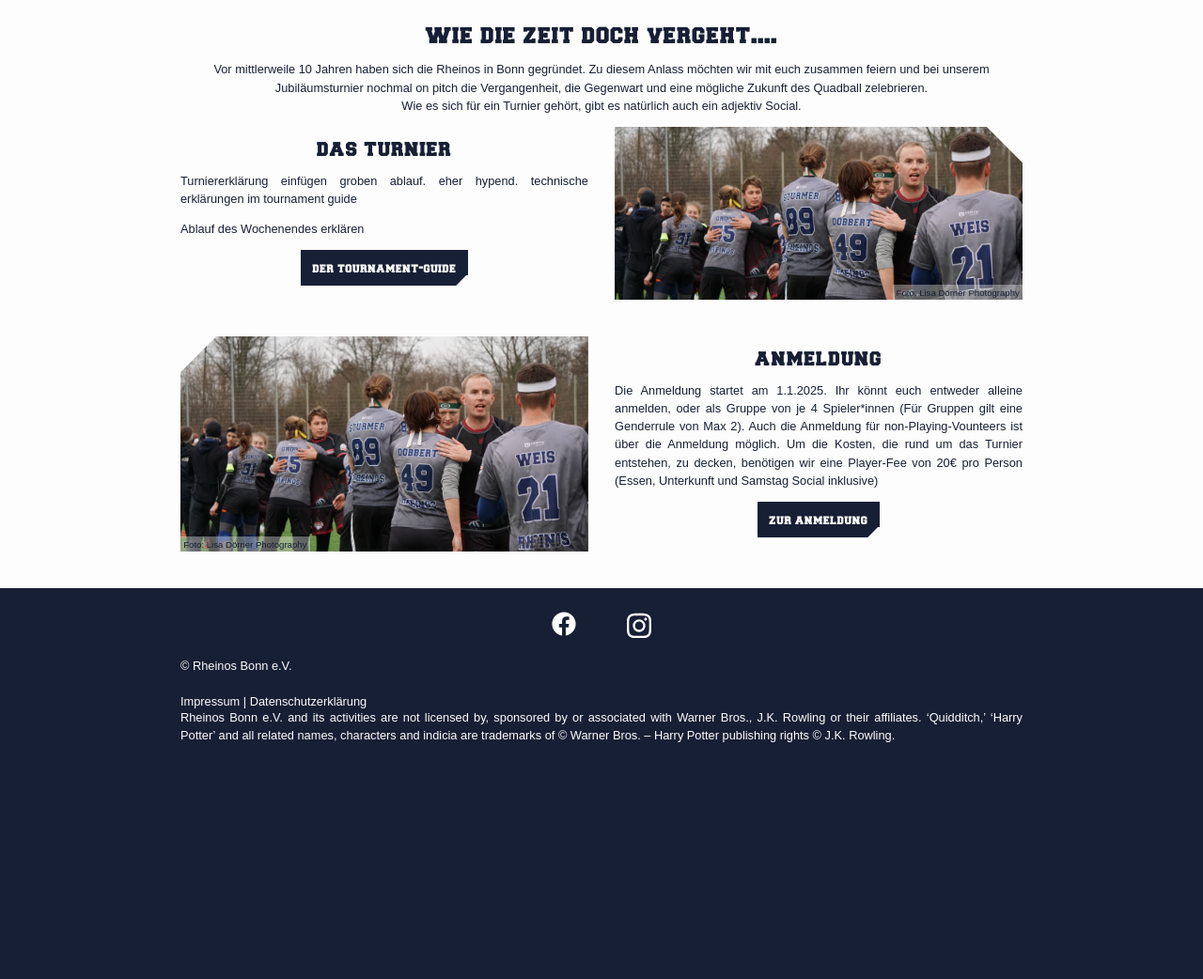
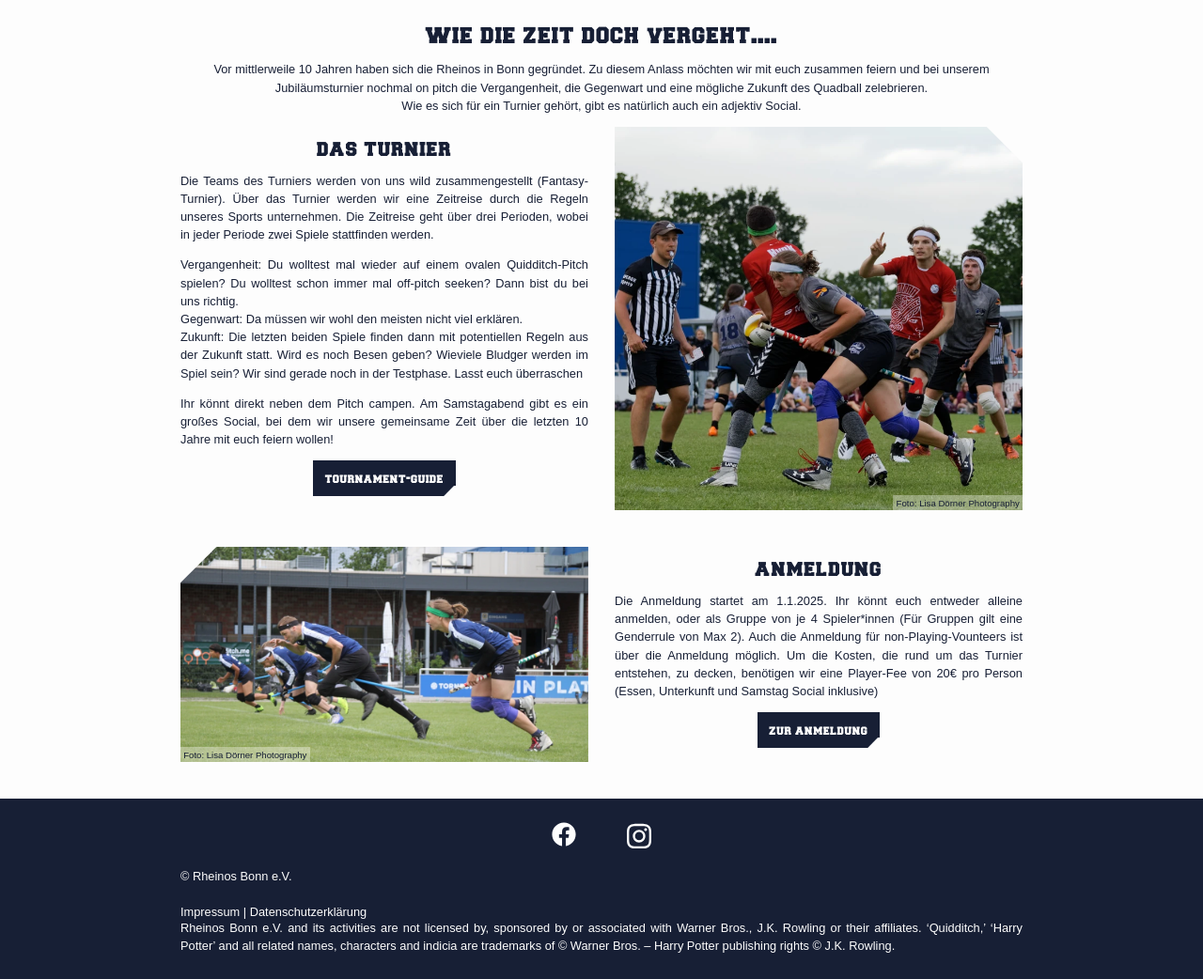
Before and after one commit to rheinos/rheinos.github.io, a Jekyll site: the page built from pages/anniversary-tournament.html, in a window 1280 px wide and 1336 px high. Shown: the part 294-1336 px from the top of the window at 94% size. Built offline with Jekyll 4.4.1, drawn with Linux system fonts in a browser that asks for light colours.

Commit message:
updating anniversary page

```diff
--- a/pages/anniversary-tournament.html
+++ b/pages/anniversary-tournament.html
@@ -20,22 +20,27 @@ obj_position: 50% 30%
         </p>
         <article class="left">
           <picture>
-            <source srcset="images/nrw-500px.webp" media="(max-width: 1080px)">
-            <source srcset="images/nrw-1080px.webp" media="(max-width: 1920px)">
-            <source srcset="images/nrw-1920px.webp" media="(max-width: 4096px)">
-            <img loading="lazy" src="images/nrw.webp" alt="Hugline mit den Düsseldorf Dementors">
+            <source srcset="images/anicaneumann3-500px.webp" media="(max-width: 1080px)">
+            <source srcset="images/anicaneumann3-1080px.webp" media="(max-width: 1920px)">
+            <source srcset="images/anicaneumann3-1920px.webp" media="(max-width: 4096px)">
+            <img loading="lazy" src="images/anicaneumann3.webp" alt="Hugline mit den Düsseldorf Dementors">
           </picture>
           <div class="article-content">
             <h3>Das Turnier</h3>
             <p>
-              Turniererklärung einfügen groben ablauf. eher hypend. technische erklärungen im tournament guide
+              Die Teams des Turniers werden von uns wild zusammengestellt (Fantasy-Turnier). Über das Turnier werden wir eine Zeitreise durch die Regeln unseres Sports unternehmen. Die Zeitreise geht über drei Perioden, wobei in jeder Periode zwei Spiele stattfinden werden.
             </p>
             <p>
-              Ablauf des Wochenendes erklären
+              Vergangenheit: Du wolltest mal wieder auf einem ovalen Quidditch-Pitch spielen? Du wolltest schon immer mal off-pitch seeken? Dann bist du bei uns richtig.<br>
+              Gegenwart: Da müssen wir wohl den meisten nicht viel erklären.<br>
+              Zukunft: Die letzten beiden Spiele finden dann mit potentiellen Regeln aus der Zukunft statt. Wird es noch Besen geben? Wieviele Bludger werden im Spiel sein? Wir sind gerade noch in der Testphase. Lasst euch überraschen
+            </p>
+            <p>
+              Ihr könnt direkt neben dem Pitch campen. Am Samstagabend gibt es ein großes Social, bei dem wir unsere gemeinsame Zeit über die letzten 10 Jahre mit euch feiern wollen!
             </p>
             <button tabindex="-1">
               <!-- link noch ändern -->
-							<a href="mailto:pr@rheinos-bonn.de">Der Tournament-Guide</a>
+							<a href="mailto:pr@rheinos-bonn.de">Tournament-Guide</a>
 						</button>
           </div>
           <div class="photo-credit">
@@ -44,10 +49,10 @@ obj_position: 50% 30%
         </article>
         <article class="right">
           <picture>
-            <source srcset="images/nrw-500px.webp" media="(max-width: 1080px)">
-            <source srcset="images/nrw-1080px.webp" media="(max-width: 1920px)">
-            <source srcset="images/nrw-1920px.webp" media="(max-width: 4096px)">
-            <img loading="lazy" src="images/nrw.webp" alt="Hugline mit den Düsseldorf Dementors">
+            <source srcset="images/anneke3-500px.webp" media="(max-width: 1080px)">
+            <source srcset="images/anneke3-1080px.webp" media="(max-width: 1920px)">
+            <source srcset="images/anneke3-1920px.webp" media="(max-width: 4096px)">
+            <img loading="lazy" src="images/nrw.webp" alt="Altes Brooms Up">
           </picture>
           <div class="article-content">
             <h3>Anmeldung</h3>
```
Also changed, not shown: other parts of pages/anniversary-tournament.html (+1 -1 lines).
